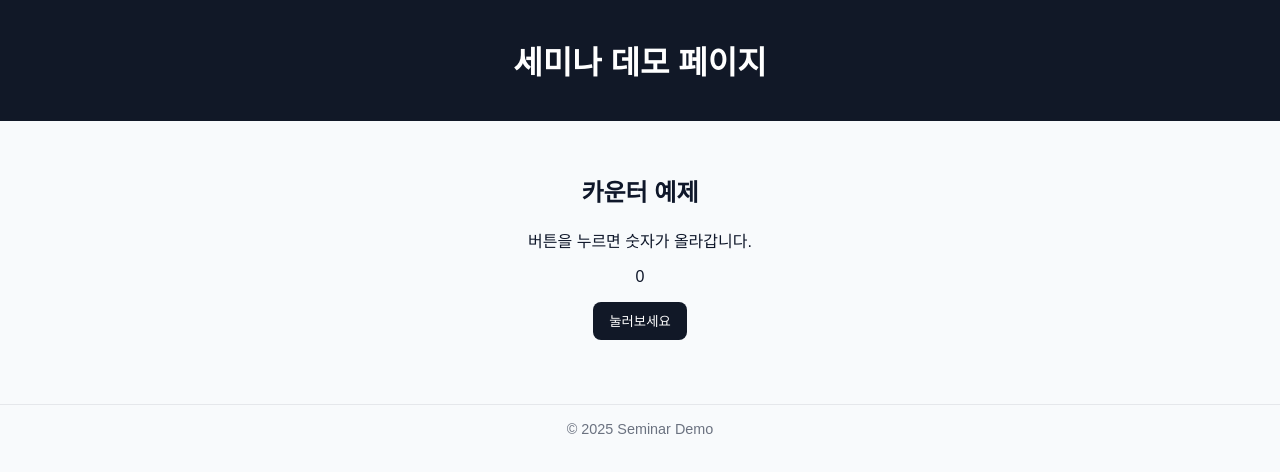
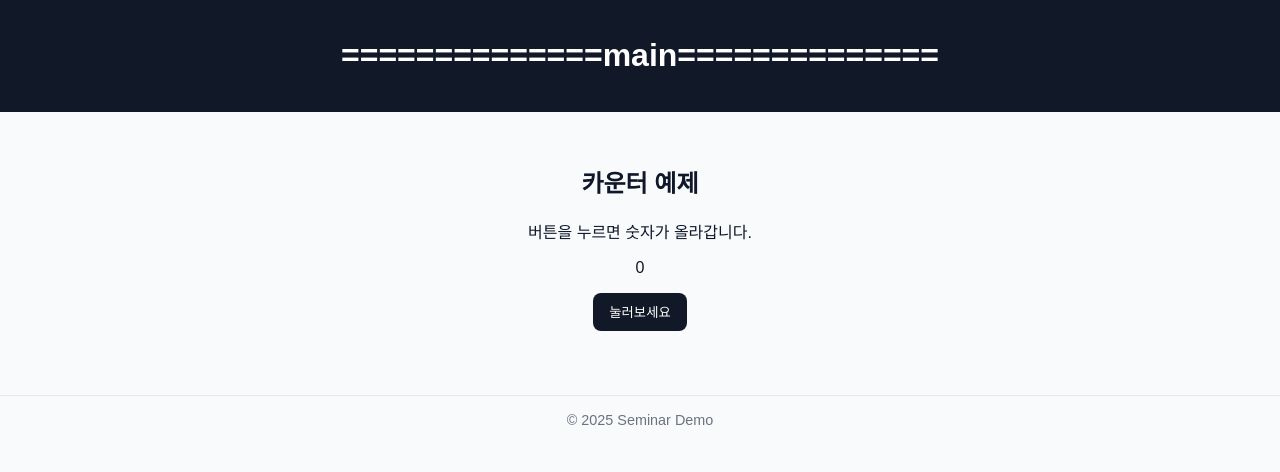
Before and after one commit to inkyeongjo/index_repo, a plain HTML site: page index.html in a window 1280 px wide. Drawn offline with Linux system fonts and the light colour scheme.

Commit message:
Edit index.html main

```diff
--- a/index.html
+++ b/index.html
@@ -16,7 +16,7 @@
 </head>
 <body>
   <header>
-    <h1>세미나 데모 페이지</h1>
+    <h1>==============main==============</h1>
   </header>
   <main>
     <section>
```
